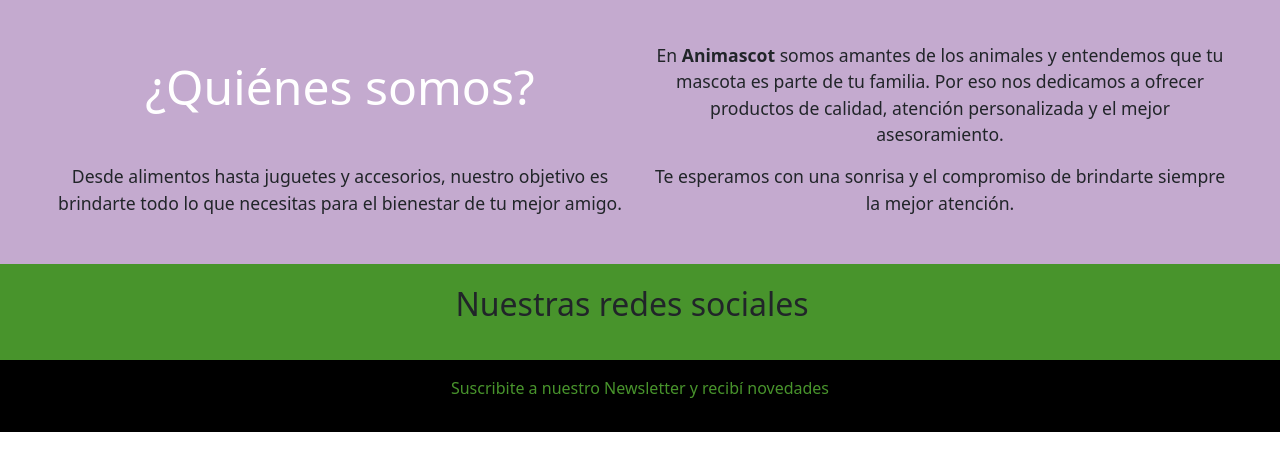
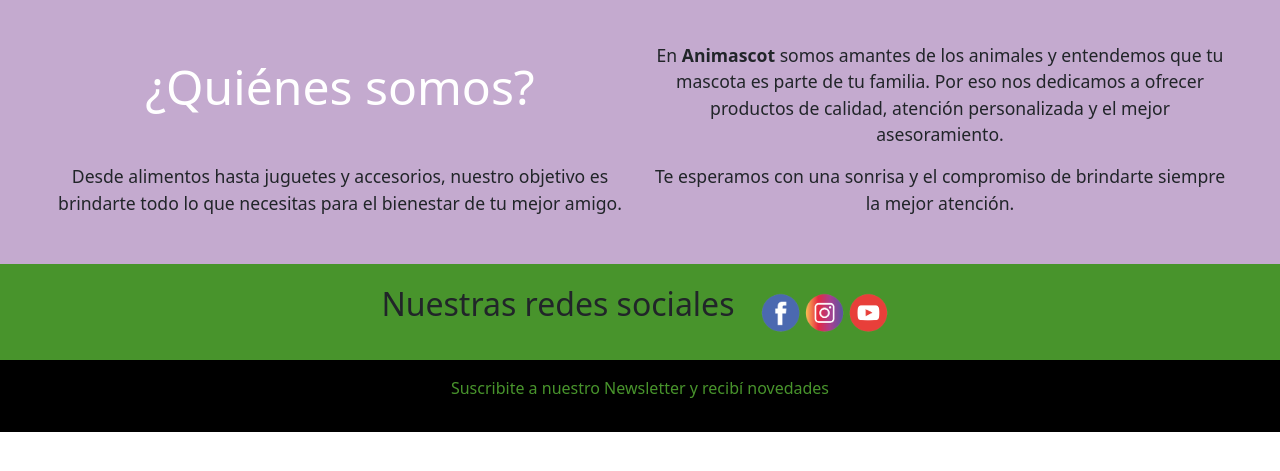
Before and after one commit to Agustin3z/ProyectoHTMLcoder, a plain HTML site: page pages/nosotros.html in a window 1280 px wide. Shown: the part 139-610 px from the top of the page. Drawn offline with nearby package versions, Linux system fonts and the light colour scheme; the site is published under a folder, as on GitHub Pages, so addresses that start at the root find nothing.

Commit message:
solucion de pagina con scss

```diff
--- a/pages/nosotros.html
+++ b/pages/nosotros.html
@@ -57,7 +57,7 @@
   <section>
 
     <p>Nuestras redes sociales</p>
-    <img src="/IMG/redes.jpg" alt="">
+    <img src="../IMG/redes.jpg" alt="">
 
   </section>
 
```
